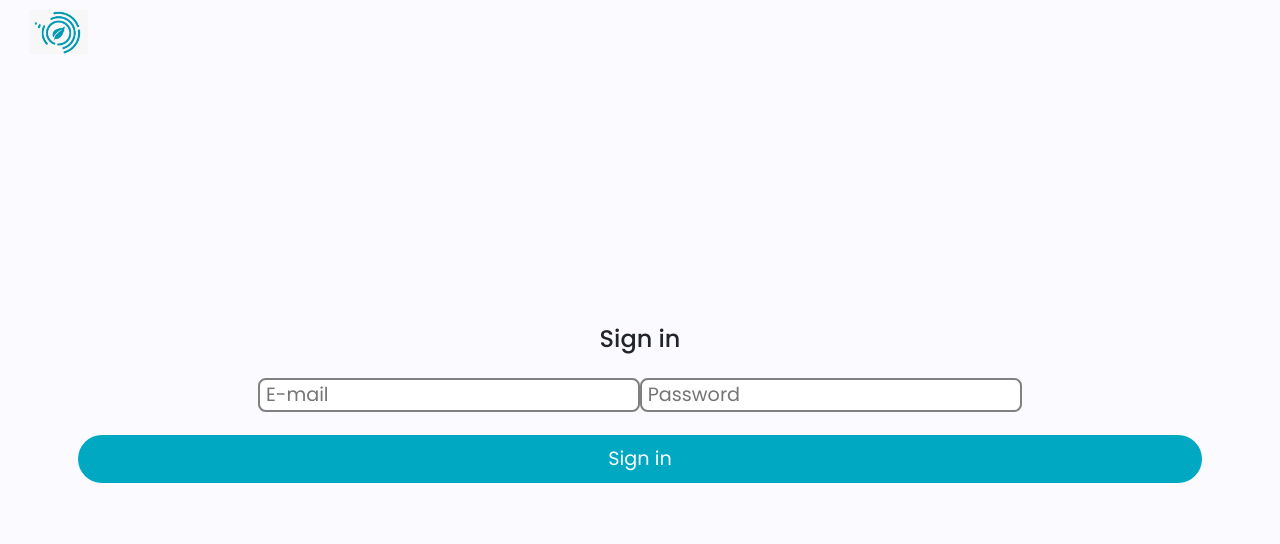
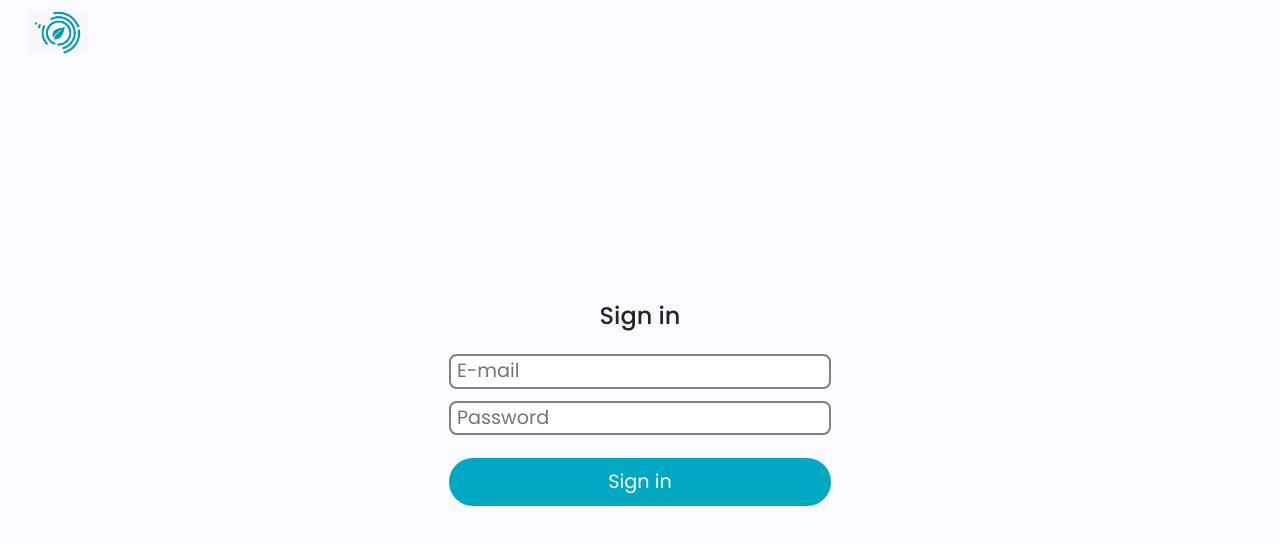
Before and after one commit to luizeduardocarvalho/NevaManagementWeb, an Angular app: page /login in a window 1280 px wide. Shown: the top 544 px of the page. Built offline with nearby package versions, Linux system fonts and the light colour scheme; what ngx-infinite-scroll would draw is missing.

Commit message:
Fix login container width

```diff
--- a/src/app/login/login.component.scss
+++ b/src/app/login/login.component.scss
@@ -14,8 +14,14 @@
 }
 
 .form-section {
+    height: 100%;
+    display: flex;
+    align-items: center;
+    justify-content: center;
+}
+
+form {
     display: grid;
-    height: 100%;
     align-items: center;
 }
 
@@ -29,8 +35,7 @@ input {
 .action-button {
     margin-top: 0.6em;
     font-size: 1em;
-    width: 100%;
-    padding: 0.5em 1.5em 0.5em 1.5em;
+    padding: 0.5em 4.5em 0.5em 4.5em;
     border: none;
     background-color: var(--cl-primary);
     color: white;
```
